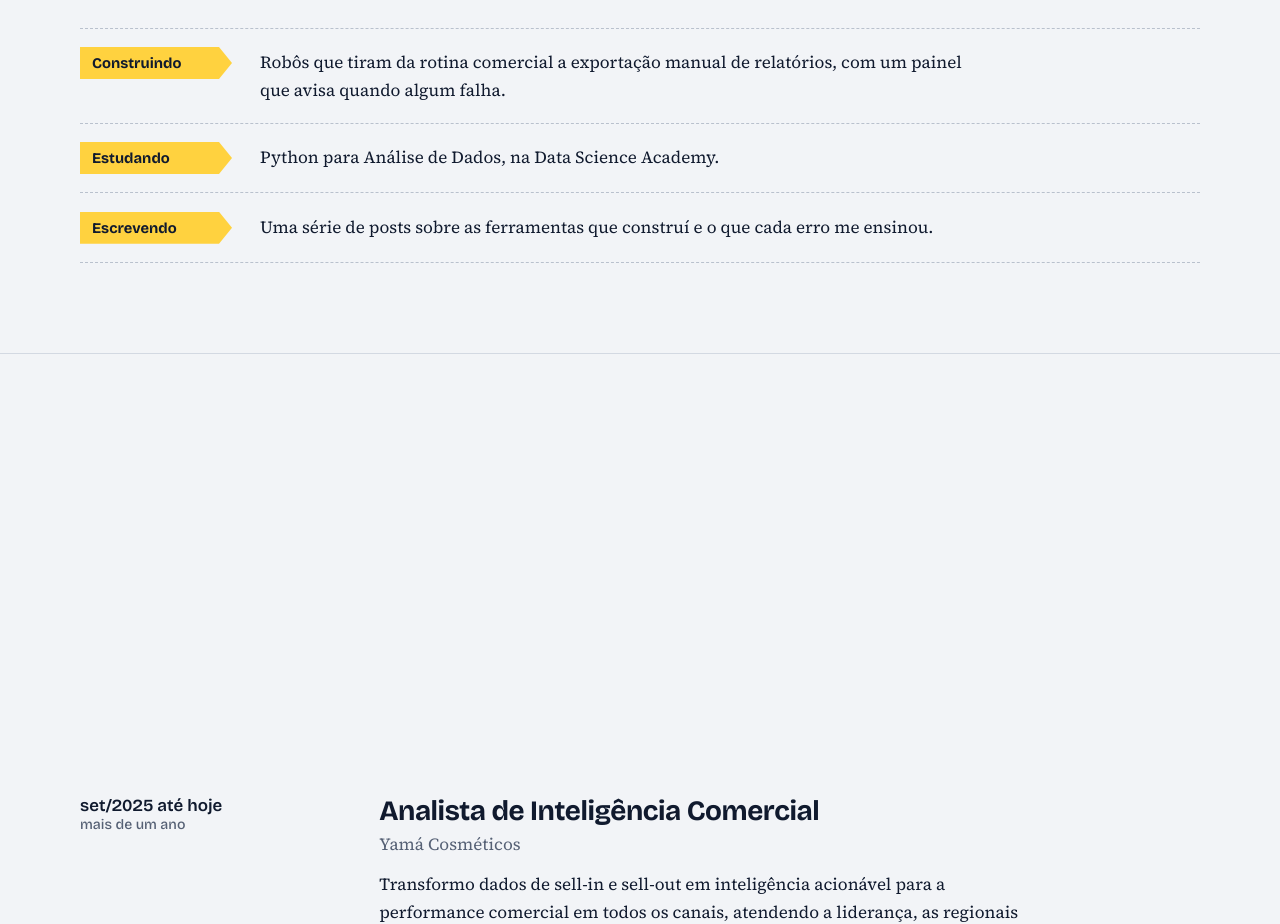
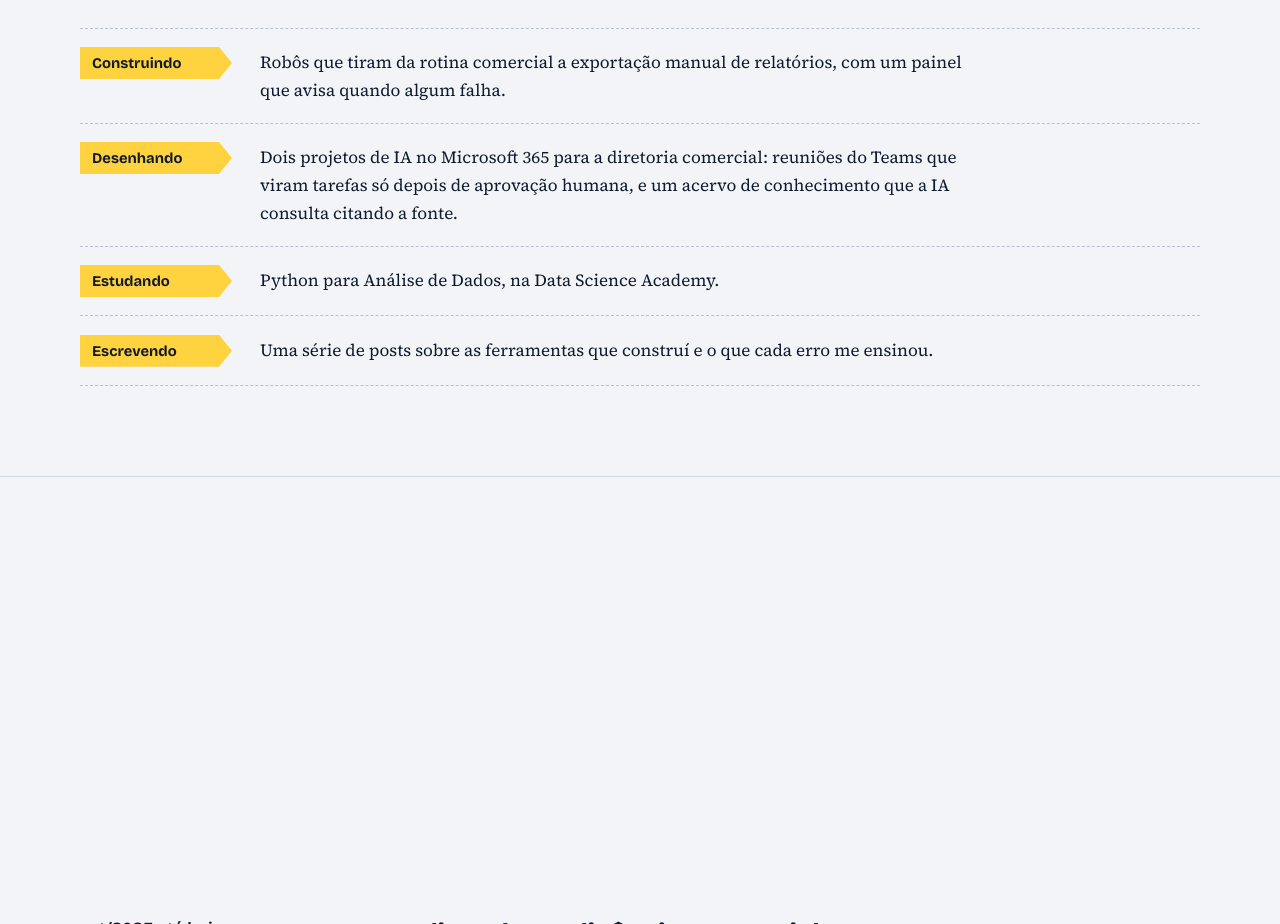
Before and after one commit to caiomancuso/portifolio, a plain HTML site: page index.html in a window 1280 px wide. Shown: the part 5400-6324 px from the top of the page. Drawn offline with nearby package versions, Linux system fonts and the light colour scheme; animation ran at ten frames a second.

Commit message:
Agora: inclui projetos de IA no Microsoft 365
Co-Authored-By: Claude Opus 5.5 <noreply@anthropic.com>
Claude-Session: https://claude.ai/code/session_01UNBWS4GAKMj9BzHvHn9i8c

```diff
--- a/index.html
+++ b/index.html
@@ -599,6 +599,7 @@ html,body{overflow-x:clip}
     </div>
     <ul class="now stagger">
       <li><span class="verb">Construindo</span><p>Robôs que tiram da rotina comercial a exportação manual de relatórios, com um painel que avisa quando algum falha.</p></li>
+      <li><span class="verb">Desenhando</span><p>Dois projetos de IA no Microsoft 365 para a diretoria comercial: reuniões do Teams que viram tarefas só depois de aprovação humana, e um acervo de conhecimento que a IA consulta citando a fonte.</p></li>
       <li><span class="verb">Estudando</span><p>Python para Análise de Dados, na Data Science Academy.</p></li>
       <li><span class="verb">Escrevendo</span><p>Uma série de posts sobre as ferramentas que construí e o que cada erro me ensinou.</p></li>
     </ul>
```
